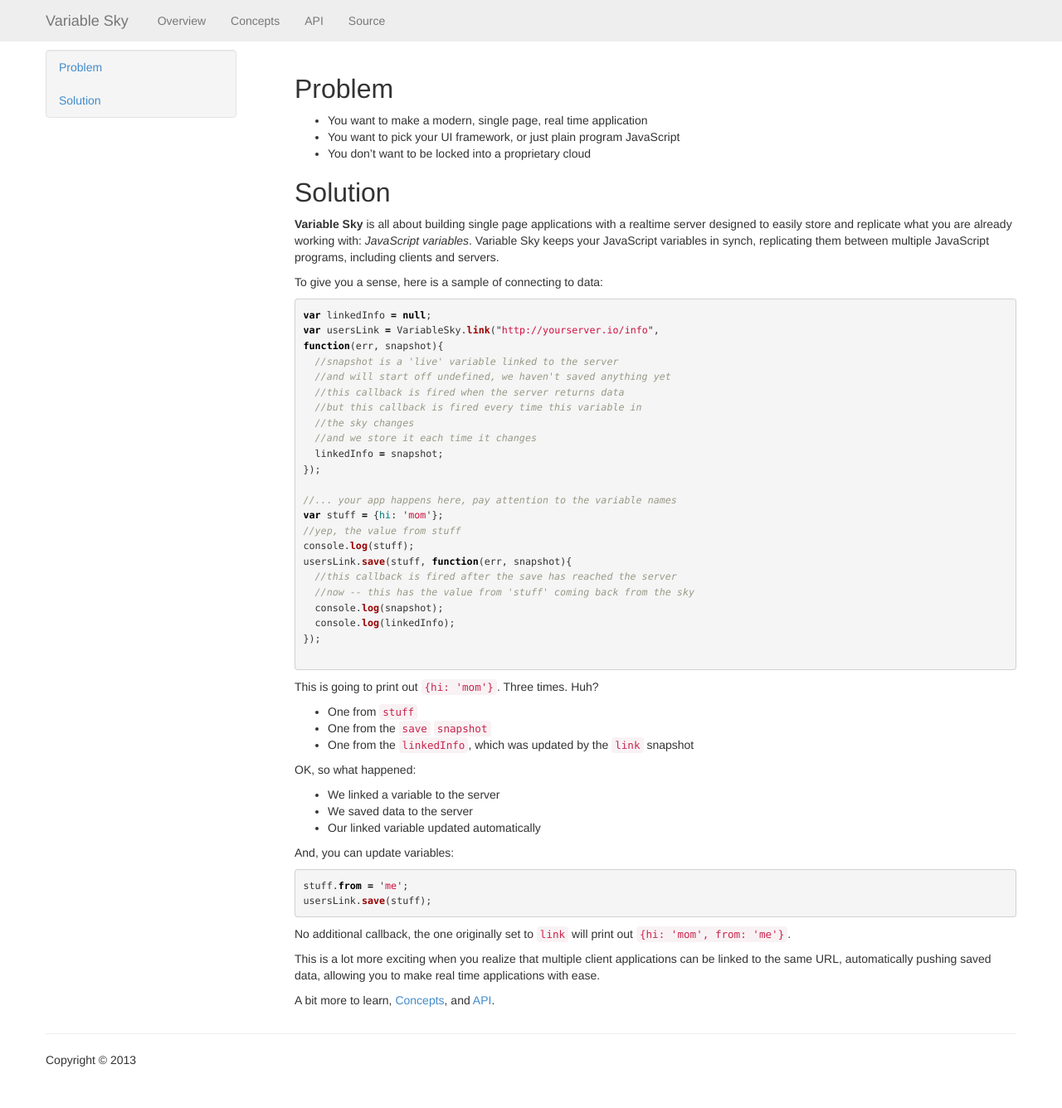
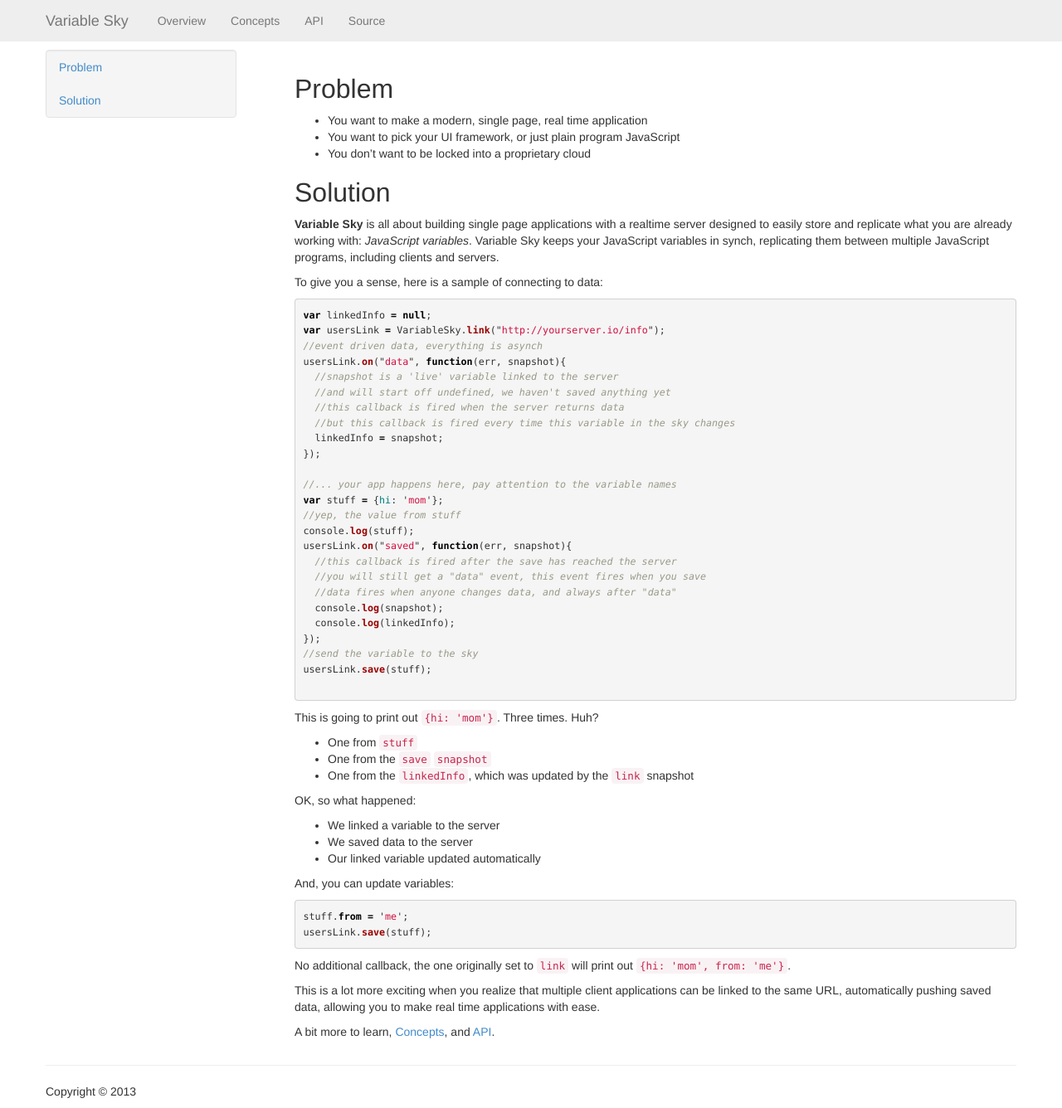
Before and after one commit to wballard/VariableSky, a Jekyll site: the page built from index.markdown, in a window 1280 px wide and 1336 px high. Shown: the whole window at 83% size. Built offline with Jekyll 4.4.1, drawn with Linux system fonts in a browser that asks for light colours; Markdown is read by kramdown in place of the engine named in the settings.

Commit message:
event driven API

````diff
--- a/index.markdown
+++ b/index.markdown
@@ -19,14 +19,13 @@
 
 ```javascript
 var linkedInfo = null;
-var usersLink = VariableSky.link("http://yourserver.io/info",
-function(err, snapshot){
+var usersLink = VariableSky.link("http://yourserver.io/info");
+//event driven data, everything is asynch
+usersLink.on("data", function(err, snapshot){
   //snapshot is a 'live' variable linked to the server
   //and will start off undefined, we haven't saved anything yet
   //this callback is fired when the server returns data
-  //but this callback is fired every time this variable in
-  //the sky changes
-  //and we store it each time it changes
+  //but this callback is fired every time this variable in the sky changes
   linkedInfo = snapshot;
 });
 
@@ -34,12 +33,15 @@
 var stuff = {hi: 'mom'};
 //yep, the value from stuff
 console.log(stuff);
-usersLink.save(stuff, function(err, snapshot){
+usersLink.on("saved", function(err, snapshot){
   //this callback is fired after the save has reached the server
-  //now -- this has the value from 'stuff' coming back from the sky
+  //you will still get a "data" event, this event fires when you save
+  //data fires when anyone changes data, and always after "data"
   console.log(snapshot);
   console.log(linkedInfo);
 });
+//send the variable to the sky
+usersLink.save(stuff);
 
 ```
 
````
Also changed, not shown: api.markdown (+55 -38 lines).
